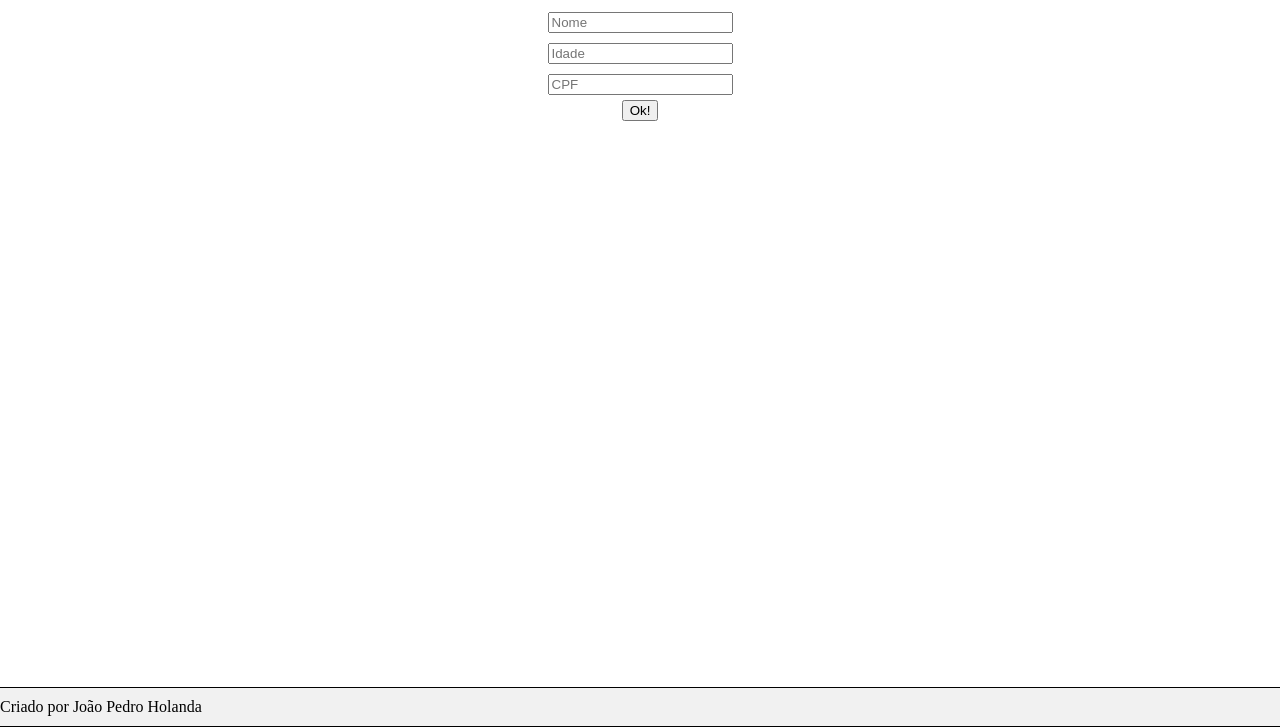
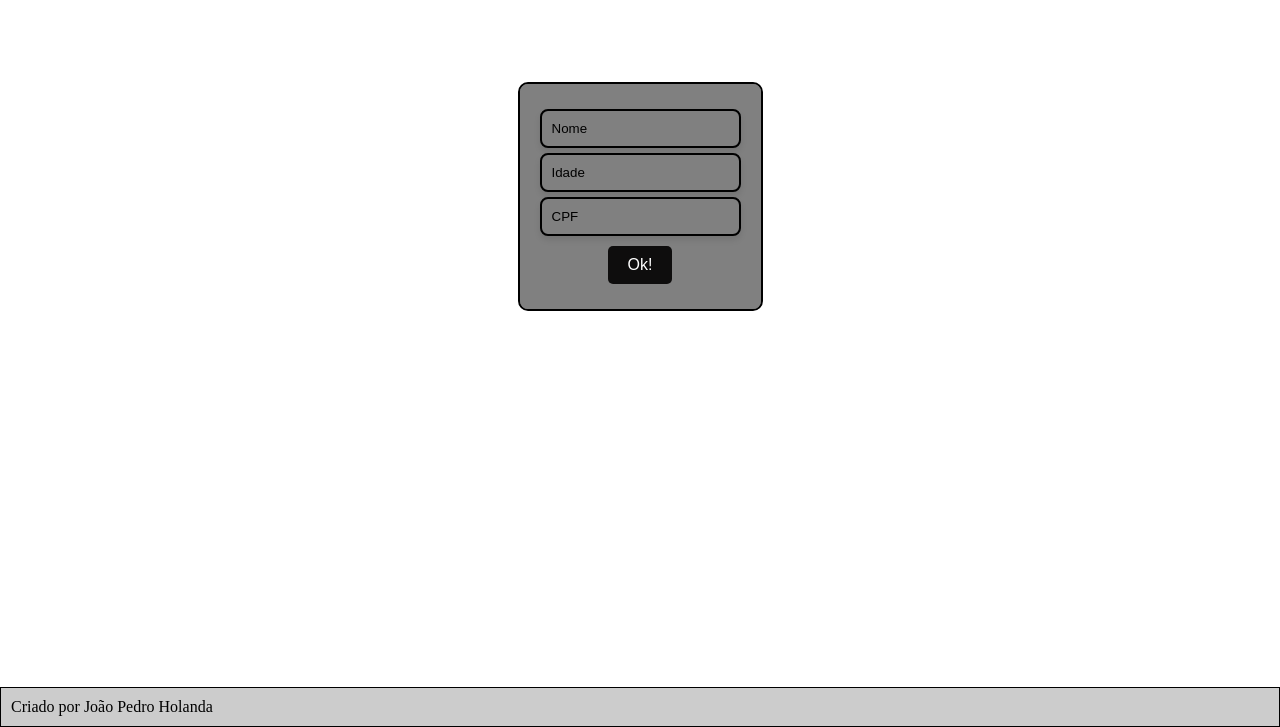
Before and after one commit to Jpzin1/programacao_web_cc_a, a plain HTML site: page index.html in a window 1280 px wide. Shown: the part 73-800 px from the top of the page. Drawn offline with Linux system fonts and the light colour scheme.

Commit message:
atualizando css

```diff
--- a/estilo.css
+++ b/estilo.css
@@ -1,21 +1,34 @@
 #titulo {
-    color: pink;
+    color: gray;
     text-align: center; /* Alinha o texto no centro */
+    margin-top: -50vh;
 }
 
 .entradas-formulario {
     display: flex; /* Permite o uso de flexbox*/
     flex-direction: column; /* Organizar os itens em coluna */
     align-items: center; /* Alinha os itens horizontalmente */
-    flex-grow: 10; /* Faz com que a div cresça e ocupa o espaço disponivel */
+    margin-top: 10vh;
+    border-width: 2px;
+    border-style: solid;
+    border-color: #000000;
+    border-radius: 10px;
+    padding: 20px;
+    background-color: gray;
+    background-clip: padding-box;
+    box-sizing: border-box;
 }
 
 .rodape {
+    position: fixed; /* Fixa o rodapé em uma posição específica */
+    bottom: 0; /* Posiciona o rodapé na parte inferior da janela */
+    left: 0; /* Posiciona o rodapé no canto inferior esquerdo */
+    width: 100%; /* Define a largura como 100% */
     border: 1px solid; /* Adiciona uma borda sólida de 1 pixel */
     padding: 10px; /* Adiciona 10px ao redor do conteúdo */
-    text-align: left; /* Alinha o texto a esquerda */
-    width: 100%; /* Define a largura como 100%*/
-    background-color: #f1f1f1; /* Define a cor de fundo */
+    text-align: left; /* Alinha o texto à esquerda */
+    background-color: #ccc; /* Define a cor de fundo */
+    box-sizing: border-box;
 }
 
 body {
@@ -26,7 +39,42 @@ body {
     height: 100vh; /* Define a altura como 100% da altura da janela */
     margin: 0; /* Remove as margens padrão */
 }
+input[type="text"] {
+    margin: 5px 0; /* Adiciona espaçamento de 5px entre cada input */
+    border: 2px solid #000;
+    border-radius: 8px;
+    padding: 10px;
+    box-shadow: 0 4px 6px rgba(0, 0, 0, 0.1);
+    background-color: gray;
+}
+input[type="number"] {
+    border: 5px 0;
+    border: 2px solid #ccc; /* Border define uma borda, e o 2 px define a expressura da borda */
+    border-radius: 8px; /* Border-radius é o que vai arredondar o input */
+    padding: 10px; /* Define o espaço interno entre o conteúdo do elemento */
+    box-shadow: 0 4px 6px rgba(0, 0, 0, 0.1);
+    /* Box-shadow adiciona uma sombra ao redor
+    0 Deslocamento horizontal da sombra
+    4px o deslocamento vertical da sombra
+    6px o desfoque da sombra */
+    background-color: gray;
+    border: 2px solid #000;
+}
+button {
+    margin: 5px 0;
+    background-color: rgb(14, 13, 13);
+    color: rgb(255, 255, 255);
+    border: none; /* Remove a borda padrão*/
+    border-radius: 5px;
+    padding: 10px 20px;
+    font-size: 16px;
+    cursor: pointer; /* Cursor pointer é basicamente para poder clicar no botão */
+}
+button:hover { /* button:hover adiciona efeito no botão*/
+    background-color: dimgrey;
+    transform: scale(1.05); /* Aumenta um pouco o tamanho do botão */
+}
 
-input {
-    margin: 5px 0; /* Adiciona espaçamento de 5px entre cada input */
+::placeholder {
+    color: #000;
 }
```
